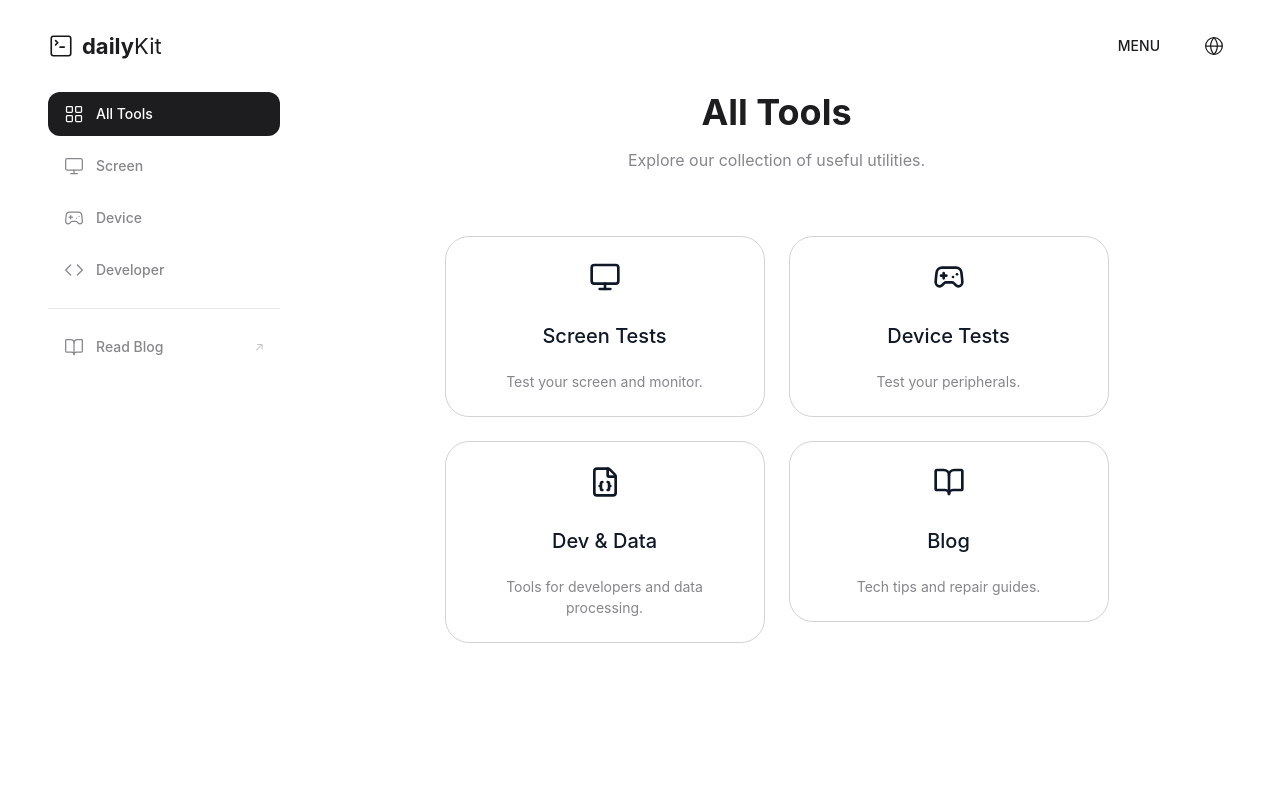
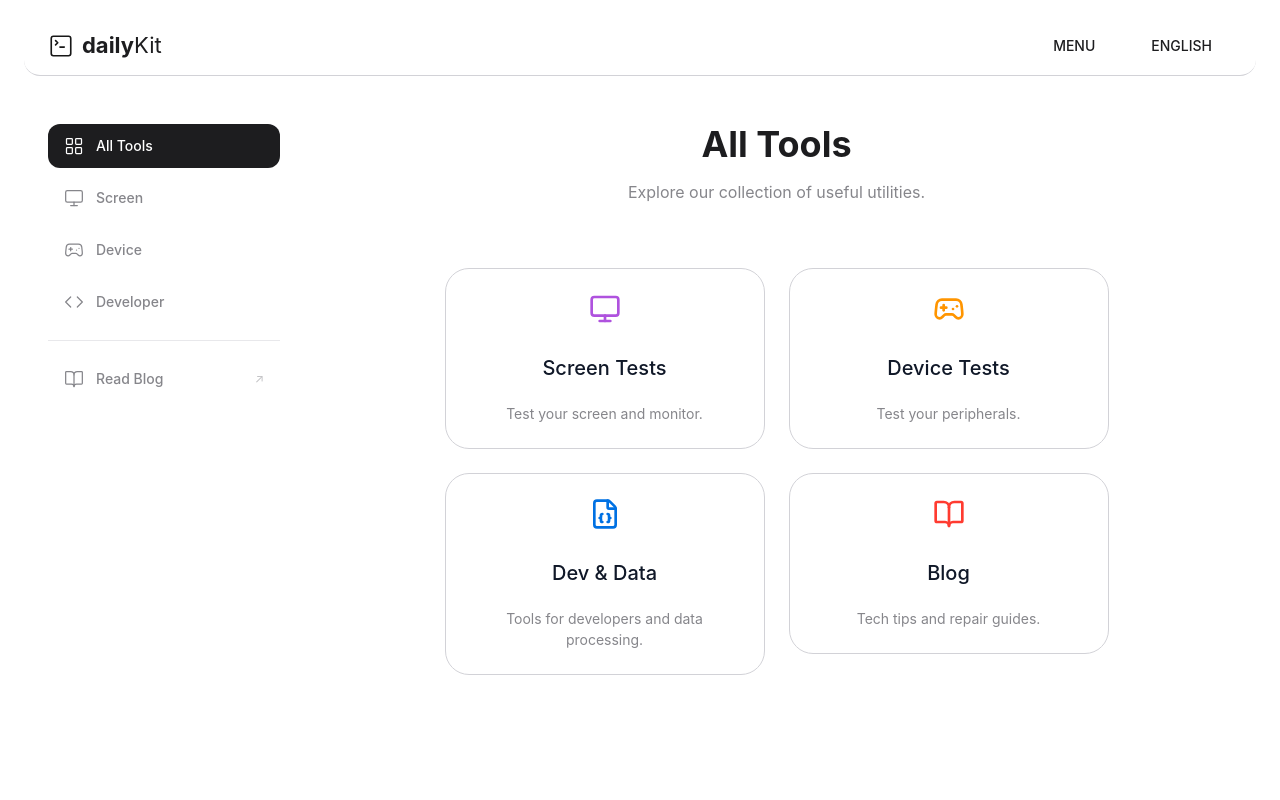
Before and after one commit to woochanj/DailyKit, a Next.js app in the folder daily-kit-web/: page /en/tools in a window 1280 px wide. Shown: the top 800 px of the page. Built offline with nearby package versions, Linux system fonts and the light colour scheme.

Commit message:
changed desgin

```diff
--- a/daily-kit-web/app/[locale]/layout.tsx
+++ b/daily-kit-web/app/[locale]/layout.tsx
@@ -49,7 +49,7 @@ export default async function LocaleLayout({
             >
                 <NextIntlClientProvider messages={messages}>
                     <Header />
-                    <main className="flex-1 w-full pt-[calc(var(--header-height)+2rem)]">
+                    <main className="flex-1 w-[calc(100%-3rem)] max-w-[1280px] mx-auto pt-[calc(var(--header-height)+2rem)]">
                         {children}
                     </main>
                     <Footer />
--- a/daily-kit-web/app/[locale]/tools/layout.tsx
+++ b/daily-kit-web/app/[locale]/tools/layout.tsx
@@ -2,12 +2,10 @@ import Sidebar from '@/components/layout/Sidebar';
 
 export default function ToolsLayout({ children }: { children: React.ReactNode }) {
     return (
-        <div className="w-full flex justify-center pb-20">
-            <div className="flex flex-col md:flex-row w-[calc(100%-3rem)] max-w-[1280px] gap-8">
-                <Sidebar />
-                <div className="flex-1 min-w-0">
-                    {children}
-                </div>
+        <div className="flex flex-col md:flex-row gap-8 pb-20 pt-8">
+            <Sidebar />
+            <div className="flex-1 min-w-0">
+                {children}
             </div>
         </div>
     );
--- a/daily-kit-web/app/globals.css
+++ b/daily-kit-web/app/globals.css
@@ -5,6 +5,7 @@
   --text-main: #1d1d1f;
   --text-sub: #86868b;
   --accent-color: #0071e3;
+  --accent-rgb: 0, 113, 227;
   --bg-ad: #f5f5f7;
   --header-height: 60px;
 
@@ -16,6 +17,7 @@
   /* Tailwind Mappings */
   --background: #ffffff;
   --foreground: #1d1d1f;
+  --foreground-rgb: 29, 29, 31;
 
   --card: #ffffff;
   --card-foreground: #1d1d1f;
@@ -80,6 +82,7 @@
 
     --background: #000000;
     --foreground: #f5f5f7;
+    --foreground-rgb: 245, 245, 247;
 
     --card: #1d1d1f;
     --card-foreground: #f5f5f7;
@@ -88,6 +91,7 @@
     --popover-foreground: #f5f5f7;
 
     --primary: #2997ff;
+    --accent-rgb: 41, 151, 255;
     --primary-foreground: #ffffff;
 
     --secondary: #1d1d1f;
--- a/daily-kit-web/components/features/device/DeviceToolsList.tsx
+++ b/daily-kit-web/components/features/device/DeviceToolsList.tsx
@@ -22,6 +22,7 @@ export default function DeviceToolsList() {
                     icon={<Gamepad2 size={32} />}
                     href="/tools/device/gamepad-tester"
                     className="w-full sm:w-[320px]"
+                    color="88, 86, 214"
                 />
                 <BentoCard
                     title={t('keyboardTestTitle')}
@@ -29,6 +30,7 @@ export default function DeviceToolsList() {
                     icon={<Keyboard size={32} />}
                     href="/tools/device/keyboard-test"
                     className="w-full sm:w-[320px]"
+                    color="0, 199, 190"
                 />
                 <BentoCard
                     title={t('mouseTestTitle')}
@@ -36,6 +38,7 @@ export default function DeviceToolsList() {
                     icon={<Mouse size={32} />}
                     href="/tools/device/mouse-test"
                     className="w-full sm:w-[320px]"
+                    color="255, 149, 0"
                 />
             </ToolGrid>
         </div>
--- a/daily-kit-web/components/features/device/keyboard-test/KeyboardTestClient.tsx
+++ b/daily-kit-web/components/features/device/keyboard-test/KeyboardTestClient.tsx
@@ -135,7 +135,7 @@ export default function KeyboardTestClient() {
                     {/* Sound Toggle */}
                     <button
                         onClick={() => setIsMuted(!isMuted)}
-                        className="flex items-center justify-center w-10 h-10 bg-[var(--card)] border border-[var(--border)] rounded-xl hover:bg-[var(--card-hover)] transition-colors"
+                        className="flex items-center justify-center w-10 h-10 bg-[var(--card)] border border-[var(--border)] rounded-xl hover:bg-[var(--foreground)]/5 hover:text-[var(--foreground)] transition-colors"
                         title={isMuted ? "Unmute" : "Mute"}
                     >
                         {isMuted ? <VolumeX size={20} className="text-gray-400" /> : <Volume2 size={20} className="text-blue-500" />}
@@ -144,7 +144,7 @@ export default function KeyboardTestClient() {
                     {/* Reset Button */}
                     <button
                         onClick={resetTest}
-                        className="flex items-center gap-2 px-4 py-2 bg-[var(--card)] border border-[var(--border)] rounded-xl hover:bg-[var(--card-hover)] transition-colors"
+                        className="flex items-center gap-2 px-4 py-2 bg-[var(--card)] border border-[var(--border)] rounded-xl hover:bg-[var(--foreground)]/5 hover:text-[var(--foreground)] transition-colors"
                     >
                         <RotateCcw size={18} />
                         {t('reset')}
@@ -162,7 +162,7 @@ export default function KeyboardTestClient() {
                             flex items-center gap-2 px-4 py-2 rounded-xl border transition-all whitespace-nowrap
                             ${layout === l
                                 ? "bg-blue-500 text-white border-blue-500 shadow-lg shadow-blue-500/20"
-                                : "bg-[var(--card)] border-[var(--border)] text-[var(--text-sub)] hover:bg-[var(--card-hover)]"
+                                : "bg-[var(--card)] border-[var(--border)] text-[var(--text-sub)] hover:bg-[var(--foreground)]/5 hover:text-[var(--foreground)]"
                             }
                         `}
                     >
--- a/daily-kit-web/components/features/home/HomeClient.tsx
+++ b/daily-kit-web/components/features/home/HomeClient.tsx
@@ -33,6 +33,7 @@ export default function HomeClient() {
                     description={t('devDataDesc')}
                     icon={<FileJson size={32} strokeWidth={1} />}
                     href="/tools/dev-data"
+                    color="0, 113, 227"
                 />
 
                 {/* Screen Tests */}
@@ -41,6 +42,7 @@ export default function HomeClient() {
                     description={t('screenTestsDesc')}
                     icon={<Monitor size={64} strokeWidth={0.8} />}
                     href="/tools/screen"
+                    color="175, 82, 222"
                 />
 
                 {/* Device Tests */}
@@ -49,6 +51,7 @@ export default function HomeClient() {
                     description={t('deviceTestsDesc')}
                     icon={<Gamepad2 size={64} strokeWidth={0.8} />}
                     href="/tools/device"
+                    color="255, 149, 0"
                 />
 
                 {/* Health & Life */}
@@ -65,6 +68,7 @@ export default function HomeClient() {
                     description={t('blogDesc')}
                     icon={<BookOpen size={32} strokeWidth={1} />}
                     href="/blog"
+                    color="255, 59, 48"
                 />
 
                 {/* AdSense Placeholder (Wide) */}
@@ -87,6 +91,7 @@ export default function HomeClient() {
                         icon={<FileJson size={24} />}
                         className="w-full md:w-[240px] h-[180px]"
                         href="/tools/screen-device-tests/display-test"
+                        color="52, 199, 89"
                     />
                 </div>
             </div>
--- a/daily-kit-web/components/features/tools/ToolsList.tsx
+++ b/daily-kit-web/components/features/tools/ToolsList.tsx
@@ -22,6 +22,7 @@ export default function ToolsList() {
                     icon={<Monitor size={32} />}
                     href="/tools/screen"
                     className="w-full sm:w-[320px]"
+                    color="175, 82, 222"
                 />
                 <BentoCard
                     title={t('deviceTestsTitle')}
@@ -29,6 +30,7 @@ export default function ToolsList() {
                     icon={<Gamepad2 size={32} />}
                     href="/tools/device"
                     className="w-full sm:w-[320px]"
+                    color="255, 149, 0"
                 />
                 <BentoCard
                     title={t('devDataTitle')}
@@ -36,6 +38,7 @@ export default function ToolsList() {
                     icon={<FileJson size={32} />}
                     href="/tools/dev-data"
                     className="w-full sm:w-[320px]"
+                    color="0, 113, 227"
                 />
                 {/* <BentoCard
                     title={t('healthLifeTitle')}
@@ -50,6 +53,7 @@ export default function ToolsList() {
                     icon={<BookOpen size={32} />}
                     href="/blog"
                     className="w-full sm:w-[320px]"
+                    color="255, 59, 48"
                 />
             </ToolGrid>
         </div>
--- a/daily-kit-web/components/layout/Header.tsx
+++ b/daily-kit-web/components/layout/Header.tsx
@@ -18,7 +18,7 @@ export default function Header() {
     const [isHidden, setIsHidden] = useState(false);
     const [lastScrollY, setLastScrollY] = useState(0);
     const [isDropdownOpen, setIsDropdownOpen] = useState(false);
-    const [isMobileMenuOpen, setIsMobileMenuOpen] = useState(false);
+    const [isMenuOpen, setIsMenuOpen] = useState(false);
     const dropdownRef = useRef<HTMLDivElement>(null);
     const locale = useLocale();
     const router = useRouter();
@@ -27,7 +27,6 @@ export default function Header() {
     const handleLanguageChange = (newLang: string) => {
         router.replace(pathname, { locale: newLang });
         setIsDropdownOpen(false);
-        setIsMobileMenuOpen(false);
     };
 
     // Close dropdown when clicking outside
@@ -48,7 +47,7 @@ export default function Header() {
         const handleScroll = () => {
             const currentScrollY = window.scrollY;
 
-            if (currentScrollY > lastScrollY && currentScrollY > 60 && !isMobileMenuOpen) {
+            if (currentScrollY > lastScrollY && currentScrollY > 60) {
                 setIsHidden(true);
             } else {
                 setIsHidden(false);
@@ -72,21 +71,20 @@ export default function Header() {
             window.removeEventListener('scroll', handleScroll);
             document.removeEventListener('fullscreenchange', handleFullscreenChange);
         };
-    }, [lastScrollY, isMobileMenuOpen]);
+    }, [lastScrollY]);
 
-    // Prevent scrolling when mobile menu is open
-    useEffect(() => {
-        if (isMobileMenuOpen) {
-            document.body.style.overflow = 'hidden';
-        } else {
-            document.body.style.overflow = 'unset';
-        }
-    }, [isMobileMenuOpen]);
+    const menuItems = [
+        { href: '/', label: 'Home' },
+        { href: '/tools', label: 'Tools' },
+        { href: '/about', label: 'About' },
+        { href: '/blog', label: 'Blog' },
+        { href: '/projects', label: 'Projects' },
+        { href: '/contact', label: 'Contact' },
+    ];
 
     return (
-        <>
         <header className={`fixed top-0 left-0 right-0 z-[1000] flex justify-center pt-4 transition-transform duration-300 ease-out pointer-events-none ${isHidden ? '-translate-y-full' : ''}`}>
-                <div className="w-[calc(100%-3rem)] max-w-[1280px] h-[var(--header-height)] flex justify-between items-center px-6 rounded-2xl bg-[var(--background)]/80 backdrop-blur-md pointer-events-auto">
+            <div className="w-[calc(100%-3rem)] max-w-[1280px] h-[var(--header-height)] flex justify-between items-center px-6 rounded-2xl bg-[var(--background)]/80 backdrop-blur-md pointer-events-auto border-b border-[var(--border)]">
                 <Link href="/" className="flex items-center gap-2 no-underline transition-opacity duration-200 hover:opacity-70" aria-label="dailyKit Home">
                     <SquareTerminal size={26} strokeWidth={1.5} className="text-neutral-900 dark:text-white" />
                     <div className="flex items-center" style={{ fontFamily: 'var(--font-sans)' }}>
@@ -96,32 +94,54 @@ export default function Header() {
                 </Link>
 
                 <div className="flex items-center gap-4">
-                        {/* Menu Button (Desktop & Mobile) */}
+                    {/* Menu Button (Hover Dropdown) */}
+                    <div
+                        className="relative"
+                        onMouseEnter={() => setIsMenuOpen(true)}
+                        onMouseLeave={() => setIsMenuOpen(false)}
+                    >
                         <button
-                            onClick={() => setIsMobileMenuOpen(true)}
                             className="flex items-center gap-2 px-5 py-1.5 rounded-full text-[var(--foreground)] text-sm font-medium hover:bg-[var(--foreground)]/5 transition-all duration-300"
                         >
                             MENU
                         </button>
 
+                        {/* Menu Dropdown */}
+                        {isMenuOpen && (
+                            <div className="absolute left-1/2 -translate-x-1/2 top-full mt-2 w-48 py-2 rounded-2xl bg-[var(--background)]/70 backdrop-blur-xl backdrop-saturate-150 shadow-sm flex flex-col gap-1 z-50 animate-in fade-in slide-in-from-top-2 duration-200 before:absolute before:-top-2 before:left-0 before:w-full before:h-2 before:content-['']">
+                                <div className="absolute inset-0 rounded-2xl border border-[var(--border)] pointer-events-none [mask-image:linear-gradient(to_bottom,transparent,black_50%)]" />
+                                {menuItems.map((item) => (
+                                    <Link
+                                        key={item.href}
+                                        href={item.href}
+                                        className="w-full text-left px-4 py-2 text-sm text-[var(--foreground)]/70 hover:text-[var(--foreground)] hover:bg-[var(--foreground)]/5 transition-colors relative z-10"
+                                    >
+                                        {item.label}
+                                    </Link>
+                                ))}
+                            </div>
+                        )}
+                    </div>
+
                     {/* Language Switcher */}
                     <div className="relative" ref={dropdownRef}>
                         <button
                             onClick={() => setIsDropdownOpen(!isDropdownOpen)}
-                                className="p-2 rounded-full text-[var(--foreground)] hover:bg-[var(--foreground)]/5 transition-all duration-300"
+                            className="px-5 py-1.5 rounded-full text-[var(--foreground)] text-sm font-medium hover:bg-[var(--foreground)]/5 transition-all duration-300 uppercase"
                             aria-label="Select Language"
                         >
-                                <Globe size={20} strokeWidth={1.5} />
+                            {languages[locale as keyof typeof languages]}
                         </button>
 
                         {/* Dropdown Menu */}
                         {isDropdownOpen && (
-                                <div className="absolute right-0 top-full mt-2 w-32 py-2 rounded-2xl border border-[var(--border)] bg-[var(--background)]/80 backdrop-blur-md shadow-sm flex flex-col gap-1 z-50 animate-in fade-in slide-in-from-top-2 duration-200">
+                            <div className="absolute left-1/2 -translate-x-1/2 top-full mt-2 w-32 py-2 rounded-2xl bg-[var(--background)]/70 backdrop-blur-xl backdrop-saturate-150 shadow-sm flex flex-col gap-1 z-50 animate-in fade-in slide-in-from-top-2 duration-200">
+                                <div className="absolute inset-0 rounded-2xl border border-[var(--border)] pointer-events-none [mask-image:linear-gradient(to_bottom,transparent,black_50%)]" />
                                 {Object.entries(languages).map(([code, label]) => (
                                     <button
                                         key={code}
                                         onClick={() => handleLanguageChange(code)}
-                                            className={`w-full text-left px-4 py-2 text-sm transition-colors ${locale === code
+                                        className={`w-full text-left px-4 py-2 text-sm transition-colors relative z-10 ${locale === code
                                             ? 'font-bold text-[var(--foreground)] bg-[var(--foreground)]/5'
                                             : 'text-[var(--foreground)]/70 hover:text-[var(--foreground)] hover:bg-[var(--foreground)]/5'
                                             }`}
@@ -135,45 +155,5 @@ export default function Header() {
                 </div>
             </div>
         </header>
-
-            {/* Full Screen Menu Overlay */}
-            {isMobileMenuOpen && (
-                <div className="fixed inset-0 z-[2000] bg-[var(--background)]/95 backdrop-blur-xl animate-in fade-in duration-200">
-                    <div className="w-[calc(100%-3rem)] max-w-[1280px] mx-auto mt-4 flex flex-col h-[calc(100%-2rem)]">
-                        {/* Header Part of Overlay */}
-                        <div className="h-[var(--header-height)] flex justify-between items-center px-6 rounded-2xl border border-[var(--border)] bg-[var(--background)]">
-                            {/* Logo */}
-                            <div className="flex items-center gap-2">
-                                <SquareTerminal size={26} strokeWidth={1.5} className="text-neutral-900 dark:text-white" />
-                                <span className="text-[22px] font-bold text-[var(--foreground)]">dailyKit</span>
-                            </div>
-
-                            {/* Close Button */}
-                            <button
-                                onClick={() => setIsMobileMenuOpen(false)}
-                                className="text-sm font-medium uppercase tracking-wider hover:opacity-50 transition-opacity"
-                            >
-                                Close
-                            </button>
-
-                            {/* Placeholder for balance */}
-                            <div className="w-[26px]"></div>
-                        </div>
-
-                        {/* Menu Grid */}
-                        <nav className="flex-1 overflow-y-auto py-4 no-scrollbar">
-                            <div className="grid grid-cols-1 md:grid-cols-3 gap-3">
-                                <Link href="/" onClick={() => setIsMobileMenuOpen(false)} className="flex items-center justify-center py-6 border border-[var(--border)] rounded-2xl text-sm font-medium uppercase tracking-widest hover:bg-[var(--foreground)] hover:text-[var(--background)] transition-all">Home</Link>
-                                <Link href="/tools" onClick={() => setIsMobileMenuOpen(false)} className="flex items-center justify-center py-6 border border-[var(--border)] rounded-2xl text-sm font-medium uppercase tracking-widest hover:bg-[var(--foreground)] hover:text-[var(--background)] transition-all">Tools</Link>
-                                <Link href="/about" onClick={() => setIsMobileMenuOpen(false)} className="flex items-center justify-center py-6 border border-[var(--border)] rounded-2xl text-sm font-medium uppercase tracking-widest hover:bg-[var(--foreground)] hover:text-[var(--background)] transition-all">About</Link>
-                                <Link href="/blog" onClick={() => setIsMobileMenuOpen(false)} className="flex items-center justify-center py-6 border border-[var(--border)] rounded-2xl text-sm font-medium uppercase tracking-widest hover:bg-[var(--foreground)] hover:text-[var(--background)] transition-all">Blog</Link>
-                                <Link href="/projects" onClick={() => setIsMobileMenuOpen(false)} className="flex items-center justify-center py-6 border border-[var(--border)] rounded-2xl text-sm font-medium uppercase tracking-widest hover:bg-[var(--foreground)] hover:text-[var(--background)] transition-all">Projects</Link>
-                                <Link href="/contact" onClick={() => setIsMobileMenuOpen(false)} className="flex items-center justify-center py-6 border border-[var(--border)] rounded-2xl text-sm font-medium uppercase tracking-widest hover:bg-[var(--foreground)] hover:text-[var(--background)] transition-all">Contact</Link>
-                            </div>
-                        </nav>
-                    </div>
-                </div>
-            )}
-        </>
     );
 }
--- a/daily-kit-web/components/ui/BentoCard.tsx
+++ b/daily-kit-web/components/ui/BentoCard.tsx
@@ -1,4 +1,4 @@
-import { ReactNode } from 'react';
+import { ReactNode, useRef, useState } from 'react';
 import { Link } from '@/i18n/routing';
 
 interface BentoCardProps {
@@ -9,6 +9,7 @@ interface BentoCardProps {
     href?: string;
     children?: ReactNode;
     size?: 'standard' | 'large' | 'tall';
+    color?: string; // RGB string, e.g., "0, 113, 227"
 }
 
 export default function BentoCard({
@@ -19,7 +20,40 @@ export default function BentoCard({
     href,
     children,
     size = 'standard',
+    color = 'var(--accent-rgb)', // Default to accent color
 }: BentoCardProps) {
+    const divRef = useRef<HTMLDivElement>(null);
+    const [isFocused, setIsFocused] = useState(false);
+    const [position, setPosition] = useState({ x: 0, y: 0 });
+    const [opacity, setOpacity] = useState(0);
+
+    const handleMouseMove = (e: React.MouseEvent<HTMLDivElement>) => {
+        if (!divRef.current) return;
+
+        const div = divRef.current;
+        const rect = div.getBoundingClientRect();
+
+        setPosition({ x: e.clientX - rect.left, y: e.clientY - rect.top });
+    };
+
+    const handleFocus = () => {
+        setIsFocused(true);
+        setOpacity(1);
+    };
+
+    const handleBlur = () => {
+        setIsFocused(false);
+        setOpacity(0);
+    };
+
+    const handleMouseEnter = () => {
+        setOpacity(1);
+    };
+
+    const handleMouseLeave = () => {
+        setOpacity(0);
+    };
+
     // Size mapping to grid classes
     const sizeClasses = {
         standard: '',
@@ -28,18 +62,36 @@ export default function BentoCard({
     };
 
     const combinedClassName = `
-        flex flex-col justify-center items-center text-center overflow-hidden relative h-full p-6
-        rounded-[1.5rem] border border-[var(--border)] bg-transparent shadow-none
+        group flex flex-col justify-center items-center text-center overflow-hidden relative h-full p-6
+        rounded-[1.5rem] border border-[var(--border)] bg-[var(--background)] shadow-none
         transition-all duration-300 ease-[cubic-bezier(0.25,0.8,0.25,1)]
-        hover:border-[var(--foreground)] hover:opacity-70 cursor-pointer
+        hover:border-[var(--foreground)] cursor-pointer
         ${sizeClasses[size]} ${className}
     `.trim();
 
     const Content = (
-        <div className={combinedClassName}>
+        <div
+            ref={divRef}
+            onMouseMove={handleMouseMove}
+            onFocus={handleFocus}
+            onBlur={handleBlur}
+            onMouseEnter={handleMouseEnter}
+            onMouseLeave={handleMouseLeave}
+            className={combinedClassName}
+        >
+            <div
+                className="pointer-events-none absolute -inset-px opacity-0 transition duration-300"
+                style={{
+                    opacity,
+                    background: `radial-gradient(600px circle at ${position.x}px ${position.y}px, rgba(${color}, 0.15), transparent 40%)`,
+                }}
+            />
             <div className="z-10 flex flex-col gap-3 items-center w-full h-full justify-center">
                 {icon && (
-                    <div className="mb-4 text-gray-900 dark:text-gray-100">
+                    <div
+                        className="mb-4 transition-colors duration-300"
+                        style={{ color: `rgb(${color})` }}
+                    >
                         {icon}
                     </div>
                 )}
```
Lines whose indentation alone changed are shown as unchanged.
